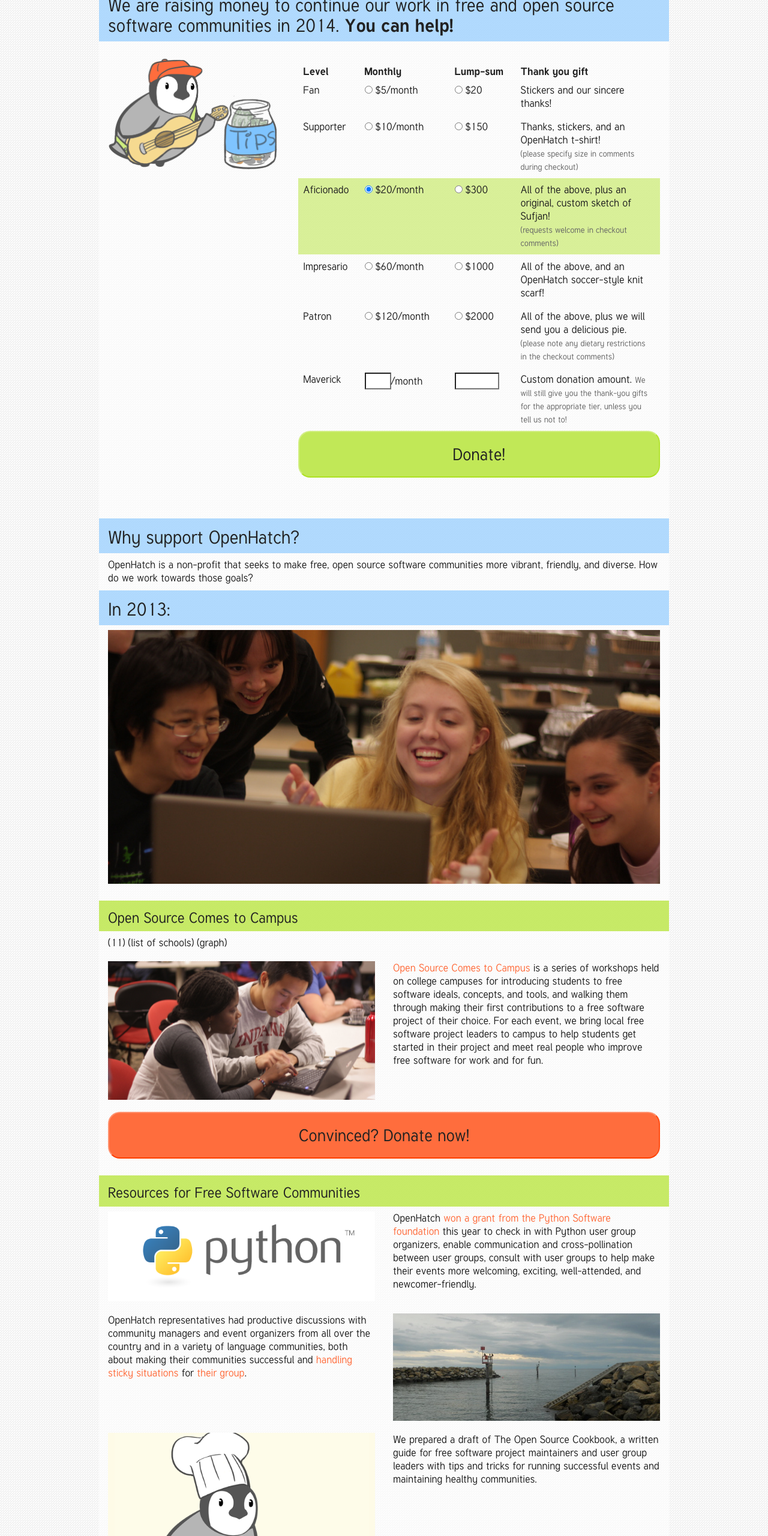
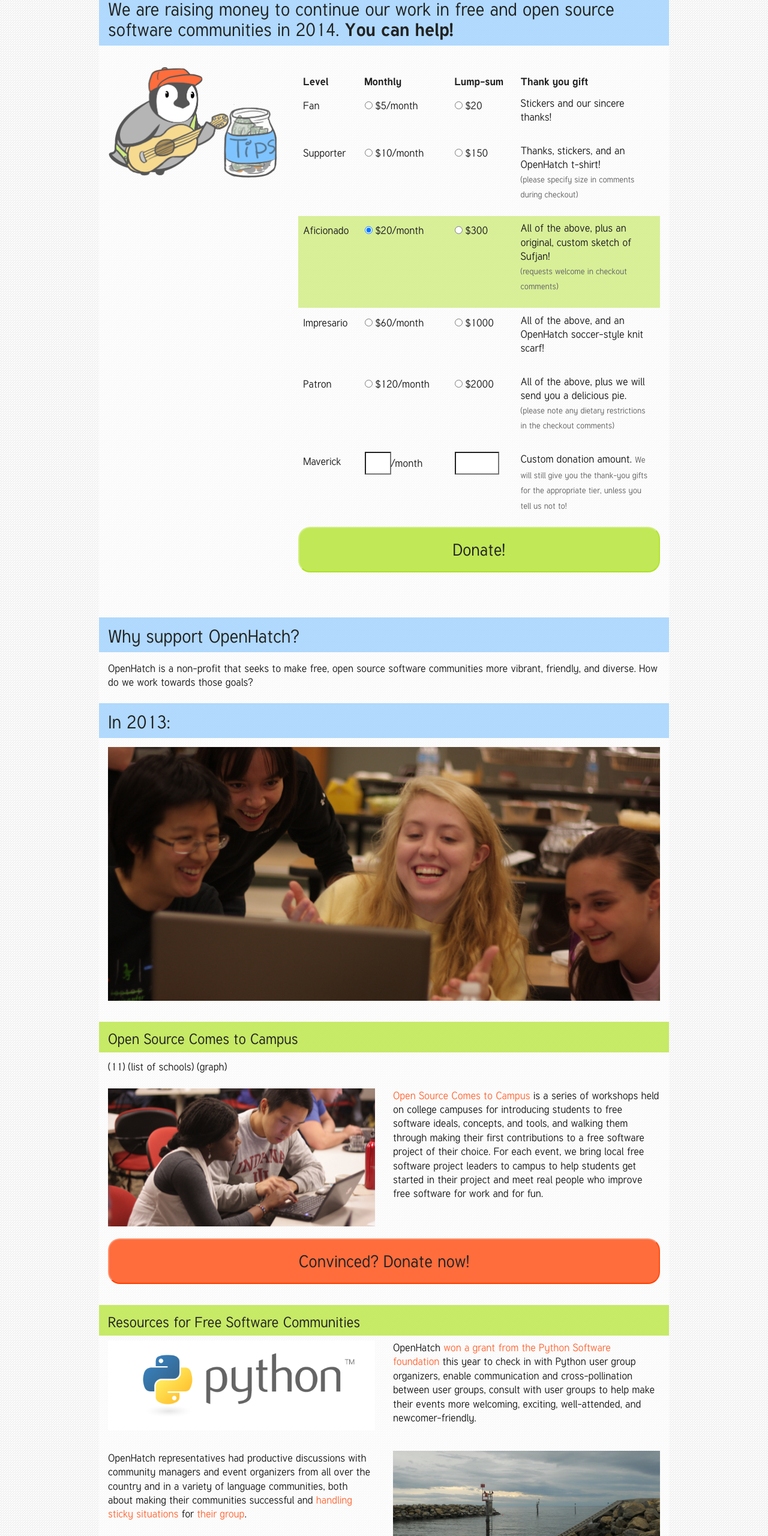
Before and after one commit to openhatch/oh-donate, a plain HTML site: page index.html in a window 1280 px wide. Shown: the part 140-2700 px from the top of the page at 60% size. Drawn offline with Linux system fonts and the light colour scheme.

Commit message:
more vertical space

```diff
--- a/index.html
+++ b/index.html
@@ -46,7 +46,7 @@
                                 <input type="radio"> $20
                             </td>
                             <td>
-                                Stickers and our sincere thanks!
+                                <p>Stickers and our sincere thanks!</p>
                             </td>
                         </tr>
                         <tr>
@@ -60,7 +60,7 @@
                                 <input type="radio"> $150
                             </td>
                             <td>
-                                Thanks, stickers, and an OpenHatch t-shirt! <br><span class="help">(please specify size in comments during checkout)</span>
+                                <p>Thanks, stickers, and an OpenHatch t-shirt! <br><span class="help">(please specify size in comments during checkout)</span></p>
                             </td>
                         </tr>
                         <tr class="highlight">
@@ -74,7 +74,7 @@
                                 <input type="radio"> $300
                             </td>
                             <td>
-                               All of the above, plus an original, custom sketch of Sufjan! <br><span class="help">(requests welcome in checkout comments)</span>
+                               <p>All of the above, plus an original, custom sketch of Sufjan! <br><span class="help">(requests welcome in checkout comments)</span></p>
                             </td>
                         </tr>
                         <tr>
@@ -88,7 +88,7 @@
                                 <input type="radio"> $1000
                             </td>
                             <td>
-                                All of the above, and an OpenHatch soccer-style knit scarf!
+                                <p>All of the above, and an OpenHatch soccer-style knit scarf!</p>
                             </td>
                         </tr>
                         <tr>
@@ -102,7 +102,7 @@
                                 <input type="radio"> $2000
                             </td>
                             <td>
-                                All of the above, plus we will send you a delicious pie. <br><span class="help">(please note any dietary restrictions in the checkout comments)</span>
+                                <p>All of the above, plus we will send you a delicious pie. <br><span class="help">(please note any dietary restrictions in the checkout comments)</span></p>
                             </td>
                         </tr>
                         <tr>
@@ -116,7 +116,7 @@
                                 <input type="text" size="8">
                             </td>
                             <td>
-                                Custom donation amount. <span class="help">We will still give you the thank-you gifts for the appropriate tier, unless you tell us not to!</span>
+                                <p>Custom donation amount. <span class="help">We will still give you the thank-you gifts for the appropriate tier, unless you tell us not to!</span></p>
                             </td>
                         </tr>
                     </tbody>
@@ -168,13 +168,13 @@
                     <a href="http://openhatch.org/blog/2013/psf-funds-openhatch-to-reach-out-to-and-help-python-user-groups/"><img src="/static/img/python.png" class="img-responsive"></a>
                 </div>
                 <div class="col-md-6">
-                    OpenHatch <a href="http://openhatch.org/blog/2013/psf-funds-openhatch-to-reach-out-to-and-help-python-user-groups/">won a grant from the Python Software foundation</a> this year to check in with Python user group organizers, enable communication and cross-pollination between user groups,
-                    consult with user groups to help make their events more welcoming, exciting, well-attended, and newcomer-friendly.
+                    <p>OpenHatch <a href="http://openhatch.org/blog/2013/psf-funds-openhatch-to-reach-out-to-and-help-python-user-groups/">won a grant from the Python Software foundation</a> this year to check in with Python user group organizers, enable communication and cross-pollination between user groups,
+                    consult with user groups to help make their events more welcoming, exciting, well-attended, and newcomer-friendly.</p>
                 </div>
             </div>
             <div class="row">
                 <div class="col-md-6">
-                    OpenHatch representatives had productive discussions with community managers and event organizers from all over the country and in a variety of language communities, both about making their communities successful and <a href="https://openhatch.org/wiki/Women_and_their_friends#Kicking_someone_out_of_the_group">handling sticky situations</a> for <a href="http://openhatch.org/blog/2013/dealing-with-uncomfortable/">their group</a>.
+                    <p>OpenHatch representatives had productive discussions with community managers and event organizers from all over the country and in a variety of language communities, both about making their communities successful and <a href="https://openhatch.org/wiki/Women_and_their_friends#Kicking_someone_out_of_the_group">handling sticky situations</a> for <a href="http://openhatch.org/blog/2013/dealing-with-uncomfortable/">their group</a>.</p>
                 </div>
                 <div class="col-md-6">
                     <a href="http://openhatch.org/blog/2013/dealing-with-uncomfortable/"><img src="/static/img/serene.jpg" class="img-responsive"></a>
@@ -186,12 +186,12 @@
                     <img src="/static/img/cookbook-cover.png" class="img-responsive">
                 </div>
                 <div class="col-md-6">
-                    We prepared a draft of The Open Source Cookbook, a written guide for free software project maintainers and user group leaders with tips and tricks for running successful events and maintaining healthy communities.
+                    <p>We prepared a draft of The Open Source Cookbook, a written guide for free software project maintainers and user group leaders with tips and tricks for running successful events and maintaining healthy communities.</p>
                 </div>
             </div>
             <div class="row">
                 <div class="col-md-6">
-                    OpenHatch had a presence at at least six major free software conferences this year. <a href="http://openhatch.org/blog/2013/post-pycon-2013/">At PyCon US this year</a>, OpenHatch representatives gave <a href="https://openhatch.org/blog/2013/at-pycon/">six talks and tutorials</a>, answered questions at the OpenHatch expo hall booth, and participated in the PyCon Sprints.
+                    <p>OpenHatch had a presence at at least six major free software conferences this year. <a href="http://openhatch.org/blog/2013/post-pycon-2013/">At PyCon US this year</a>, OpenHatch representatives gave <a href="https://openhatch.org/blog/2013/at-pycon/">six talks and tutorials</a>, answered questions at the OpenHatch expo hall booth, and participated in the PyCon Sprints.</p>
                 </div>
                 <div class="col-md-6">
                     <a href="http://openhatch.org/blog/2013/post-pycon-2013/"><img src="/static/img/pycon2013.jpg" class="img-responsive"></a>
@@ -212,12 +212,12 @@
                 <img src="/static/img/training-missions.png" class="img-responsive">
             </div>
             <div class="col-md-6">
-                The <a href="http://openhatch.org/missions/">training missions</a> on <a href="https://openhatch.org">openhatch.org</a> teach basic prerequisite skills for contributing to open source software, such as tar, diff and patch, and git version control.
+                <p>The <a href="http://openhatch.org/missions/">training missions</a> on <a href="https://openhatch.org">openhatch.org</a> teach basic prerequisite skills for contributing to open source software, such as tar, diff and patch, and git version control.</p>
             </div>
         </div>
         <div class="row">
             <div class="col-md-6">
-                OpenHatch also maintains a <a href="http://openhatch.org/search/">project rolodex</a> on <a href="https://openhatch.org">openhatch.org</a> which automatically gathers "bitesized" bugs and other small, newcomer-friendly tasks from a wide variety of open source software projects. One can browse projects and bugs based on interests and desired programming languages. This makes it easier for potential free software contributors who don't know where to start to find a place to volunteer.
+                <p>OpenHatch also maintains a <a href="http://openhatch.org/search/">project rolodex</a> on <a href="https://openhatch.org">openhatch.org</a> which automatically gathers "bitesized" bugs and other small, newcomer-friendly tasks from a wide variety of open source software projects. One can browse projects and bugs based on interests and desired programming languages. This makes it easier for potential free software contributors who don't know where to start to find a place to volunteer.</p>
             </div>
             <div class="col-md-6">
                 <img src="/static/img/volunteer-opportunities.png" class="img-responsive">
@@ -229,12 +229,12 @@
                 <!-- image by Diego Grez, from https://commons.wikimedia.org/wiki/File:Gato_leyendo_canal_IRC_de_Wikipedia_en_espa%C3%B1ol.jpg -->
             </div>
             <div class="col-md-6">
-                OpenHatch's IRC channel, <a href="https://openhatch.org/wiki/Contact">#openhatch on freenode</a>, is a lively community where we mentor a bunch of new contributors, both on OpenHatch and on other projects. It's a great place to ask questions and get help working on bugs in a friendly, low-pressure environment. We've helped many people contribute to open source projects for the first time through this channel.
+                <p>OpenHatch's IRC channel, <a href="https://openhatch.org/wiki/Contact">#openhatch on freenode</a>, is a lively community where we mentor a bunch of new contributors, both on OpenHatch and on other projects. It's a great place to ask questions and get help working on bugs in a friendly, low-pressure environment. We've helped many people contribute to open source projects for the first time through this channel.</p>
             </div>
         </div>
         <div class="row">
             <div class="col-md-6">
-                OpenHatch itself is a free software project. Over 26 people contributed to <a href="https://github.com/openhatch/oh-mainline">the main git repository</a> that runs openhatch.org in 2013!
+                <p>OpenHatch itself is a free software project. Over 26 people contributed to <a href="https://github.com/openhatch/oh-mainline">the main git repository</a> that runs openhatch.org in 2013!</p>
             </div>
             <div class="col-md-6">
                 <img src="/static/img/teh-icons/2bdf820f298588fef18a33de5779836a.jpeg" align='left'>
@@ -264,15 +264,15 @@
                 <img src="/static/img/gsoc.jpg" class="img-responsive">
             </div>
             <div class="col-md-6">
-                OpenHatch also mentored two Google Summer of Code students this year!
+                <p>OpenHatch also mentored two Google Summer of Code students this year!</p>
             </div>
         </div>
         <div class="row">
             <div class="col-md-6">
-                Sunu and his project
+                <h4>sunu and his project</h4>
             </div>
             <div class="col-md-6">
-                daveeloo and his project
+                <h4>daveeloo and his project</h4>
             </div>
         </div>
         <div class="row">
--- a/static/less/style.less
+++ b/static/less/style.less
@@ -28,6 +28,7 @@
 
 body {
     font: @normal-size @face;
+    line-height: 1.8em;
     background: @pagebg;
     color: @default-text-color;
     width: 100%;
@@ -45,13 +46,19 @@ h1 {
 }
 
 h2, h3 {
-    margin: 8px -15px;
+    margin: 15px -15px;
     padding: 15px 15px 10px 15px;
     background: @trans-blue;
 }
 
 h3 {
+    margin-bottom: 8px;
     background: fadeout(@green, 10%);
+}
+
+p {
+    line-height: 1.35em;
+    margin-bottom: 1.35em;
 }
 
 .container {
@@ -67,7 +74,7 @@ section, .row {
 table {
     td, th {
         vertical-align: top;
-        padding: .5em 1em .5em .5em;
+        padding: .5em 1em 0 .5em;
     }
     th {
         padding-bottom: 0;
```
